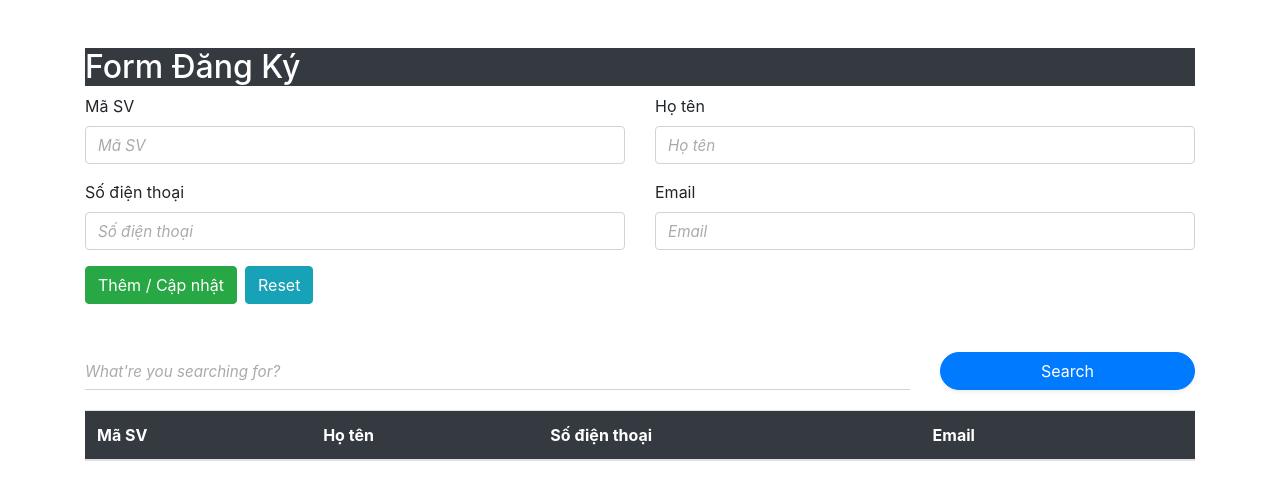
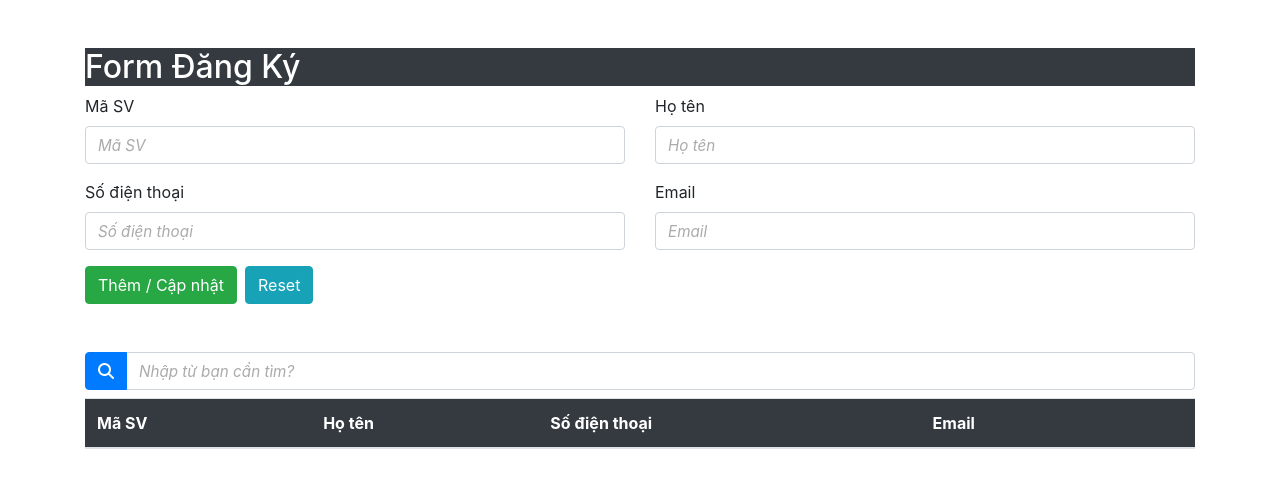
Before and after one commit to nvpnguyen99/bt5-reactjs-form, a React (Create React App) app: page / in a window 1280 px wide. Shown: the top 500 px of the page. Built offline with nearby package versions, Linux system fonts and the light colour scheme.

Commit message:
Submit Homework

```diff
--- a/public/index.html
+++ b/public/index.html
@@ -27,6 +27,8 @@
     <title>React App</title>
 
     <link rel="stylesheet" href="https://cdn.jsdelivr.net/npm/bootstrap@4.6.2/dist/css/bootstrap.min.css" integrity="sha384-xOolHFLEh07PJGoPkLv1IbcEPTNtaed2xpHsD9ESMhqIYd0nLMwNLD69Npy4HI+N" crossorigin="anonymous">
+
+    <link rel="stylesheet" href="https://cdnjs.cloudflare.com/ajax/libs/font-awesome/6.2.1/css/all.min.css" integrity="sha512-MV7K8+y+gLIBoVD59lQIYicR65iaqukzvf/nwasF0nqhPay5w/9lJmVM2hMDcnK1OnMGCdVK+iQrJ7lzPJQd1w==" crossorigin="anonymous" referrerpolicy="no-referrer" />
   </head>
   <body>
     <noscript>You need to enable JavaScript to run this app.</noscript>
--- a/src/BTQLSV/FormDangKy.jsx
+++ b/src/BTQLSV/FormDangKy.jsx
@@ -159,6 +159,17 @@ class FormDangKy extends Component {
                   type: "RESET_FORM",
                   button: "add"
                 }
+
+                this.setState({
+                  ...this.state,
+                  errors: {
+                    maSV: "",
+                    hoTen: "",
+                    sdt: "",
+                    email: ""
+                  }
+                })
+
                 this.props.dispatch(action)
               }} className="btn btn-info mx-2">Reset</button>
             </div>
--- a/src/BTQLSV/TableSinhVien.jsx
+++ b/src/BTQLSV/TableSinhVien.jsx
@@ -4,8 +4,27 @@ import { connect } from 'react-redux'
 
 class TableSinhVien extends Component {
 
+  state = {
+    keyword: ""
+  }
+
+  handleOnChange = (event) => {
+    this.setState({
+      keyword: event.target.value
+    })
+  }
+
   renderTableSinhVien = () => {
-    return this.props.mangSinhVien.map((sv) => {
+    let mangTK = [];
+    let keyWordSearch = this.state.keyword.toLowerCase().replace(/\s/g, "");
+    this.props.mangSinhVien.map((sv) => {
+      let maSVTK = sv.maSV.toLowerCase().replace(/\s/g, "");
+      let hoTenTK = sv.hoTen.toLowerCase().replace(/\s/g, "");
+      if ((maSVTK.indexOf(keyWordSearch) > -1) || (hoTenTK.indexOf(keyWordSearch) > -1)) {
+        mangTK.push(sv);
+      }
+    })
+    return mangTK.map((sv) => {
       return <tr key={sv.maSV}>
         <td>{sv.maSV}</td>
         <td>{sv.hoTen}</td>
@@ -31,17 +50,26 @@ class TableSinhVien extends Component {
     })
   }
 
+  componentWillReceiveProps(newProps) {
+    this.setState({
+      keyword: ""
+    })
+  }
+
   render() {
     return (
       <>
-        <div className="row mb-1 mt-5">
-          <div className="form-group col-md-9">
-            <input id="exampleFormControlInput5" type="email" placeholder="What're you searching for?" className="form-control form-control-underlined" />
+        <form>
+          <div className="input-group mt-5 mb-2">
+            <div className="input-group-prepend">
+              <button id="button-addon8" type="submit" className="btn btn-primary"><i className="fa fa-search" /></button>
+            </div>
+            <input onChange={this.handleOnChange} value={this.state.keyword} name="keyword" type="search" placeholder="Nhập từ bạn cần tìm?" aria-describedby="button-addon8" className="form-control" />
           </div>
-          <div className="form-group col-md-3">
-            <button type="submit" className="btn btn-primary rounded-pill btn-block shadow-sm">Search</button>
-          </div>
-        </div>
+
+        </form>
+
+
 
         <div className="row">
           <div className="col-12">
```
